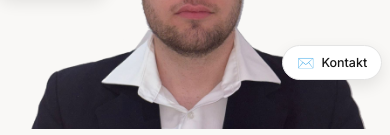
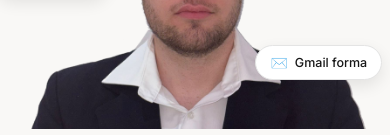
Before and after one commit to adostanic-git/andrej-dostanic-portfolio, a plain HTML site: page index.html in a window 390 px wide. Shown: the part 251-386 px from the top of the page. Drawn offline with nearby package versions, Linux system fonts and the light colour scheme.

Commit message:
Open contact form modal from mobile hero badge, rename to "Gmail forma"
Co-Authored-By: Claude Sonnet 5 <noreply@anthropic.com>

```diff
--- a/index.html
+++ b/index.html
@@ -106,7 +106,7 @@
     [data-hero]{position:relative !important;inset:auto !important;left:50% !important;z-index:1 !important;transform:translateX(calc(-50% + 4px)) !important;width:108% !important;max-width:460px;height:auto !important;aspect-ratio:1.3;object-fit:cover;object-position:50% 100%;margin:56px 0 0;display:block}
     .hero-photo-wrap{display:block !important;position:relative;width:100%}
     .hero-badge{display:block;position:absolute;z-index:4}
-    .hero-badge a{display:inline-flex;align-items:center;gap:7px;padding:9px 14px;border-radius:999px;background:#fff;border:1px solid #e4e4e4;font-size:12.5px;font-weight:500;box-shadow:0 6px 16px rgba(0,0,0,.09);white-space:nowrap;color:#171717}
+    .hero-badge a,.hero-badge button{display:inline-flex;align-items:center;gap:7px;padding:9px 14px;border-radius:999px;background:#fff;border:1px solid #e4e4e4;font-size:12.5px;font-weight:500;box-shadow:0 6px 16px rgba(0,0,0,.09);white-space:nowrap;color:#171717}
     .hero-badge-tl{top:24%;left:2%}
     .hero-badge-tr{top:32%;right:1%}
     .hero-badge-bl{top:56%;left:-1%}
@@ -156,10 +156,10 @@
       </a>
     </div>
     <div class="hero-badge hero-badge-br">
-      <a href="mailto:afera.andrej@gmail.com?subject=Radimo%20zajedno">
+      <button type="button" data-open-contact>
         <span style="font-size:14px;line-height:1">✉️</span>
-        <span>Kontakt</span>
-      </a>
+        <span>Gmail forma</span>
+      </button>
     </div>
   </div>
   <nav style="position:absolute;top:0;left:0;right:0;z-index:50;display:flex;align-items:center;justify-content:space-between;gap:16px;padding:clamp(18px,2.4vw,32px) clamp(20px,4.4vw,64px)">
```
